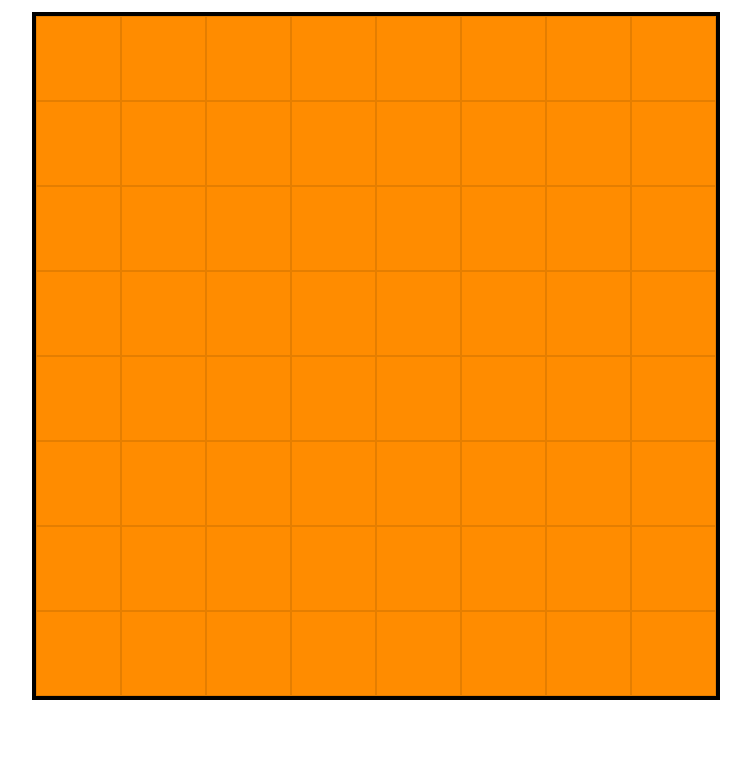
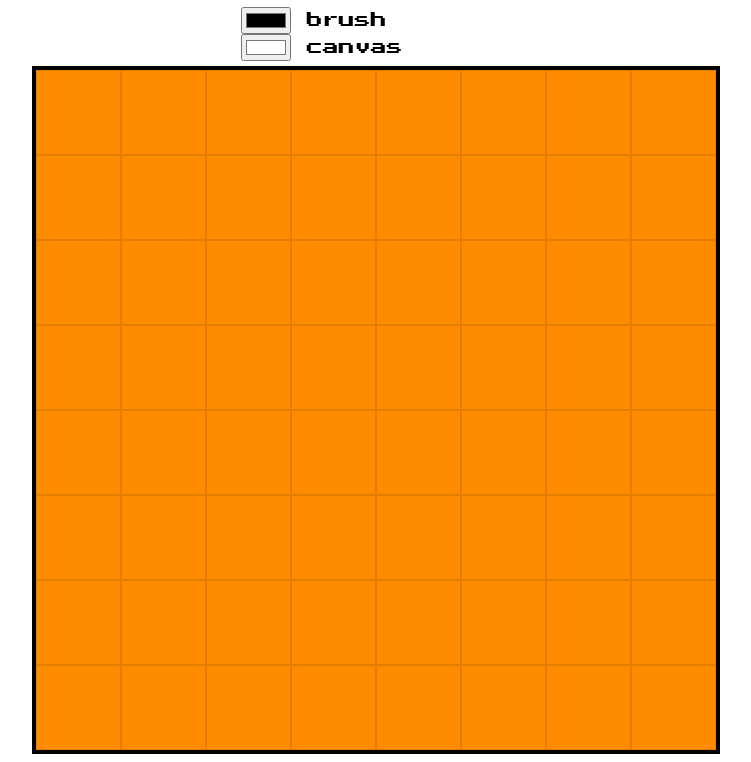
Before and after one commit to umprej/pixel-editor, a plain HTML site: page index.html in a window 1280 px wide. Shown: the part 95-857 px from the top of the page, without its empty margins (264-1015 px from the left). Before the commit the page ends 803 px from the top, so only its background shows below. Drawn offline with Linux system fonts and the light colour scheme.

Commit message:
Add color picker buttons

```diff
--- a/index.html
+++ b/index.html
@@ -13,6 +13,16 @@
     <div class="settings">
         <button id="clear">clear</button>
         <button id="resize">resize</button>
+        <div class="color-picker">
+            <input type="color" id="brush-color"
+                   value="#000000">
+            <label for="brush-color">brush</label>
+        </div>
+        <div class="color-picker">
+            <input type="color" id="canvas-color"
+                   value="#ffffff">
+            <label for="canvas-color">canvas</label>
+        </div>
     </div>
     <div class="canvas"></div>
 </body>
```
